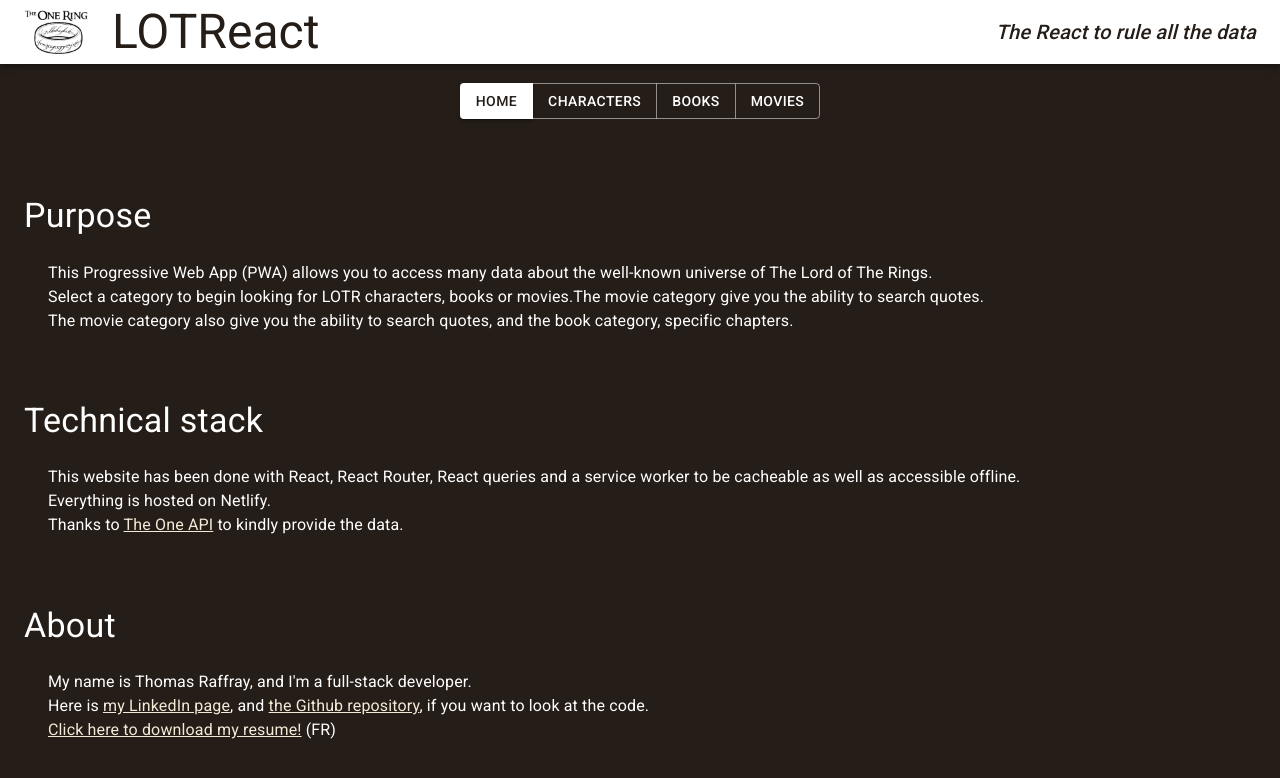
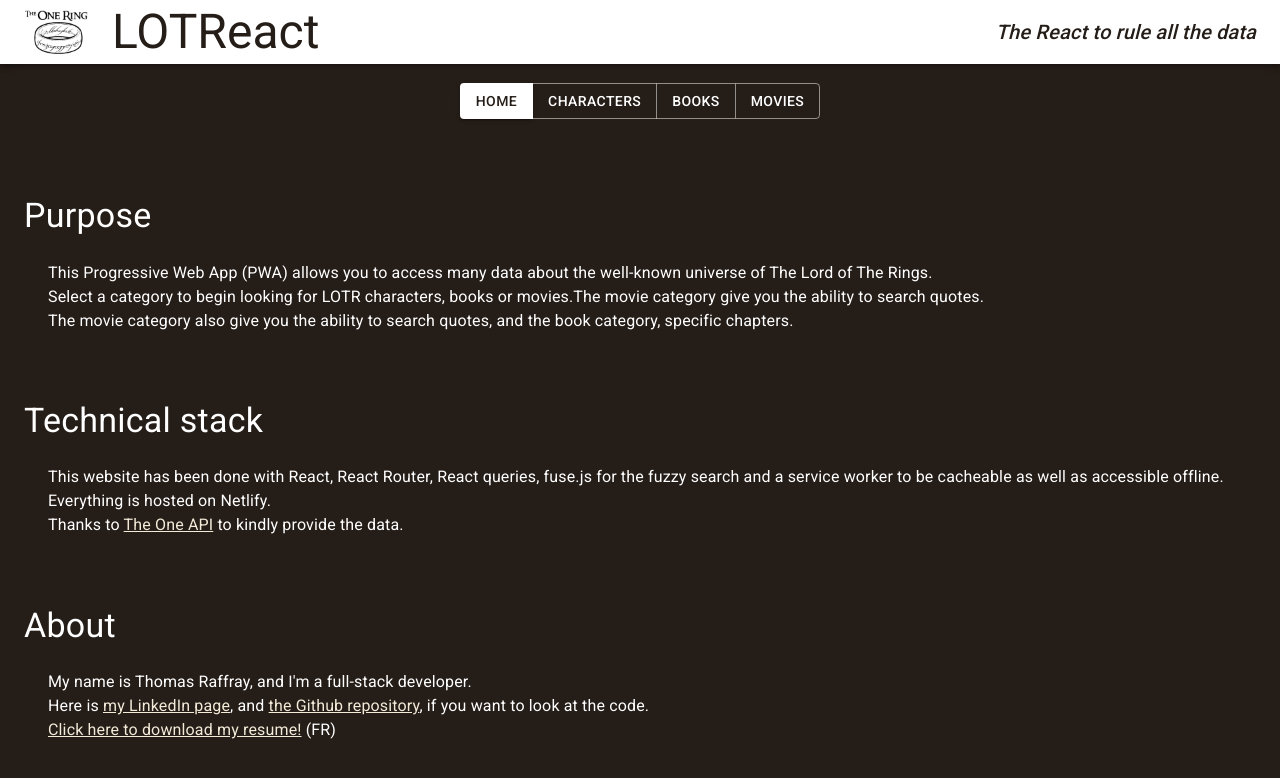
Before and after one commit to Fluf22/LOTReact, a React (Create React App) app: page / in a window 1280 px wide. Shown: the top 778 px of the page. Built offline with nearby package versions, Linux system fonts and the light colour scheme.

Commit message:
Added fuse.js

```diff
--- a/package.json
+++ b/package.json
@@ -7,6 +7,7 @@
 		"@material-ui/icons": "^4.9.1",
 		"@material-ui/lab": "^4.0.0-alpha.56",
 		"axios": "^0.21.0",
+		"fuse.js": "^6.4.3",
 		"react": "^17.0.1",
 		"react-dom": "^17.0.1",
 		"react-helmet": "^6.1.0",
--- a/src/components/main.tsx
+++ b/src/components/main.tsx
@@ -56,7 +56,7 @@ const Main = () => {
 					</Grid>
 					<Grid item className={classes.paragraphText}>
 						<Typography>
-							This website has been done with React, React Router, React queries and a service worker to be cacheable as well as accessible offline.
+							This website has been done with React, React Router, React queries, fuse.js for the fuzzy search and a service worker to be cacheable as well as accessible offline.
 						</Typography>
 						<Typography>
 							Everything is hosted on Netlify.
```
Also changed, not shown: 2 other files (tests, documents, lock files or other folders).
